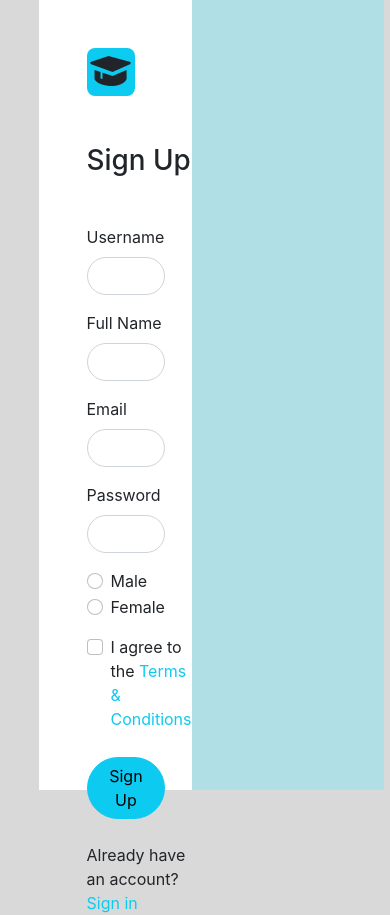
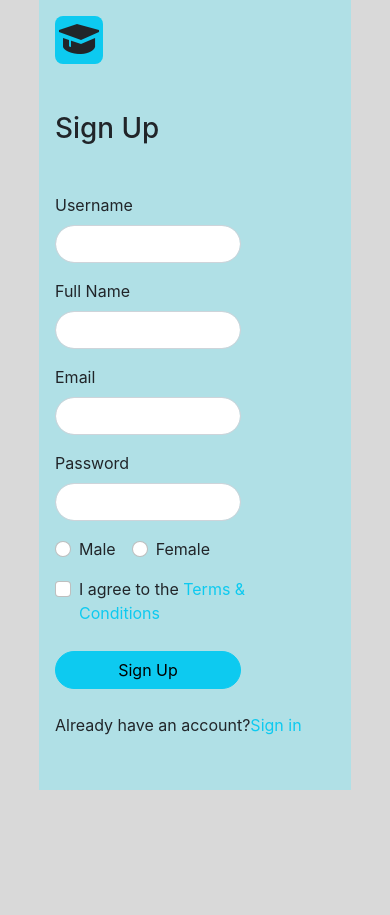
Before and after one commit to Caleb-1023/hostel-management-system-frontend, a React (Create React App) app: page /signup in a window 390 px wide. After the commit the page ends 844 px from the top, so only its background shows below. Built offline with nearby package versions, Linux system fonts and the light colour scheme.

Commit message:
A little bit responsive

```diff
--- a/src/UI/Card/Card.module.css
+++ b/src/UI/Card/Card.module.css
@@ -30,3 +30,34 @@ body {
 .img {
     padding: 13rem 6rem 0 6rem;
 }
+
+@media screen and (max-width:600px) {
+    .Card__right {
+        display: none;
+    }
+
+    .Card {
+        background: #b0e0e6;
+        padding-right: 3rem;
+    }
+
+    .p {
+        margin-left: 1rem;
+        margin-top: 1rem;
+    }
+}
+
+@media screen and (max-width:1000px) {
+    .img {
+        padding: 16rem 3rem 0 3rem;
+    }
+
+    .form {
+        margin-right: 2rem;
+    }
+
+    .p {
+        margin-left: 1rem;
+        margin-top: 1rem;
+    }
+}
--- a/src/pages/Login/Login.jsx
+++ b/src/pages/Login/Login.jsx
@@ -2,8 +2,8 @@ import React from 'react'
 import FormHeader from './FormHeader'
 import { useNavigate } from 'react-router-dom'
 import { Link } from 'react-router-dom';
-import Register from './register'
 import { useState } from 'react'
+import styles from '../../UI/Card/Card.module.css'
 
 
 
@@ -20,11 +20,8 @@ const SetUp = () => {
         });
     };
     const handleSubmit = (e) => {
-        let input = details,
-            name = document.getElementById('name'),
-            pwd = document.getElementById('pwd')
-        console.log(details)
-        if (input === '' || name === '' || pwd === '') {
+        let input = details;
+        if (input.name === '' || input.pwd === '') {
             alert('Input Field is empty')
         } else {
             navigate('dashboard')
@@ -33,6 +30,7 @@ const SetUp = () => {
     }
 
     return (
+        <div className={styles.form}>
             <div className='container  mt-5 mx-5' >
                 <FormHeader title="Login" />
                 <form className='mt-5 form' onSubmit={handleSubmit}>
@@ -40,11 +38,11 @@ const SetUp = () => {
                         <label htmlFor="name" className='form-label'>Username*</label>
                         <input type="text" name="name" id="name" className='form-control rounded-5 w-75' onChange={handleChange} />
                     </div>
-                <div className='mb-4'>
+                    <div className='mb-5'>
                         <label htmlFor="pwd" className='form-label'>Password*</label>
                         <input type="password" name="pwd" id="pwd" className='form-control rounded-5 w-75' onChange={handleChange} />
                     </div>
-                <div className='form-check mb-4 d-flex'>
+                    <div className='form-check mb-3 d-flex'>
                         <div>
                             <input type="checkbox" id="check" className='form-check-input' />
                             <label htmlFor="check" className='form-check-label'>Remember Me</label>
@@ -54,13 +52,14 @@ const SetUp = () => {
                         </div>
                     </div>
                     <div className='d-grid'>
-                    <button type="submit" id='btn' className='my-4 btn btn-info btn-block w-75 rounded-5' >Login</button>
+                        <button type="submit" id='btn' className='my-3 btn btn-info btn-block w-75 rounded-5' >Login</button>
                     </div>
                 </form>
 
                 <p>Not registered yet? <Link to='/signup' className='text-decoration-none link-info'>Sign Up</Link></p>
 
             </div >
+        </div>
     )
 }
 // onClick={() => navigate('dashboard')}
--- a/src/pages/Login/register.jsx
+++ /dev/null
@@ -1,23 +0,0 @@
-import React from "react";
-import { useState } from 'react'
-import { Alert } from 'react-bootstrap'
-import { useNavigate } from 'react-router-dom'
-
-
-const Register = () => {
-    const [details, setDetails] = useState({
-        name: '',
-        pwd: '',
-    });
-    const handleChange = (e) => {
-        const { name, value } = e.target;
-        setDetails((prev) => {
-            return { ...prev, [name]: value };
-        });
-    };
-    const handleSubmit = () => {
-        console.log(details);
-    }
-}
-
-export default Register
--- a/src/pages/Signup/Signup.jsx
+++ b/src/pages/Signup/Signup.jsx
@@ -5,37 +5,61 @@ import { Link } from 'react-router-dom'
 import { useState } from 'react';
 
 function Ignup() {
-    const [signUp, setSignUp] = useState(false)
+    const [signUp, setSignUp] = useState(false);
+
+    const [details, setDetails] = useState({
+        uname: '',
+        fname: '',
+        email: '',
+        pwd: '',
+        options: '',
+        check: '',
+    });
+    const handleChange = (e) => {
+        const { uname, value } = e.target;
+        setDetails((prev) => {
+            return { ...prev, [uname]: value };
+        });
+    };
+    const handleSubmit = (e) => {
+        let input = details;
+        if (input.uname === '' || input.pwd === '' || input.fname === '' || input.email === '' || input.options === '' || input.check === '') {
+            alert('Input Field is empty')
+        } else {
+
+        }
+        e.preventDefault();
+    }
     return (
         <div className={styles.p} >
             <FormHeader title="Sign Up" />
-            <form className='mt-5'>
+            <form className='mt-5' onSubmit={handleSubmit}>
                 <div className='mb-3'>
                     <label htmlFor="uname" className='form-label'>Username</label>
-                    <input type="text" name="uname" id="uname" className='form-control rounded-5 w-75 name' />
+                    <input type="text" name="uname" id="uname" className='form-control rounded-5 w-75 name ' onChange={handleChange} />
                 </div>
                 <div className='mb-3'>
                     <label htmlFor="fname" className='form-label'>Full Name</label>
-                    <input type="text" name="fname" id="fname" className='form-control rounded-5 w-75 name' />
+                    <input type="text" name="fname" id="fname" className='form-control rounded-5 w-75 name ' onChange={handleChange} />
                 </div>
                 <div className='mb-3'>
                     <label htmlFor="email" className='form-label'>Email</label>
-                    <input type="ema" name="email" id="email" className='form-control rounded-5 w-75' />
+                    <input type="email" name="email" id="email" className='form-control rounded-5 w-75 ' onChange={handleChange} />
                 </div>
                 <div className='mb-3'>
                     <label htmlFor="pwd" className='form-label'>Password</label>
-                    <input type="password" name="pwd" id="pwd" className='form-control rounded-5 w-75' />
+                    <input type="password" name="pwd" id="pwd" className='form-control rounded-5 w-75 ' onChange={handleChange} />
                 </div>
                 <div className='form-check form-check-inline'>
-                    <input type="radio" name="options" id="option1" className='form-check-input option' value='male' />
+                    <input type="radio" name="options" id="option1" className='form-check-input option' value='male' onChange={handleChange} />
                     <label htmlFor="radio1" className='form-check-label'>Male</label>
                 </div>
                 <div className='form-check form-check-inline mb-3'>
-                    <input type="radio" name="options" id="option2" className='form-check-input option' value='female' />
+                    <input type="radio" name="options" id="option2" className='form-check-input option' value='female' onChange={handleChange} />
                     <label htmlFor="radio2" className='form-check-label'>Female</label>
                 </div>
                 <div className='form-check'>
-                    <input type="checkbox" id="check" className='form-check-input' />
+                    <input type="checkbox" name='check' id="check" className='form-check-input' onChange={handleChange} />
                     <label htmlFor="check" className='form-check-label'>I agree to the <a href="#" className='text-decoration-none link-info'>Terms & Conditions</a></label>
                 </div>
                 <div div className='d-grid' >
```
Lines whose indentation alone changed are shown as unchanged.
